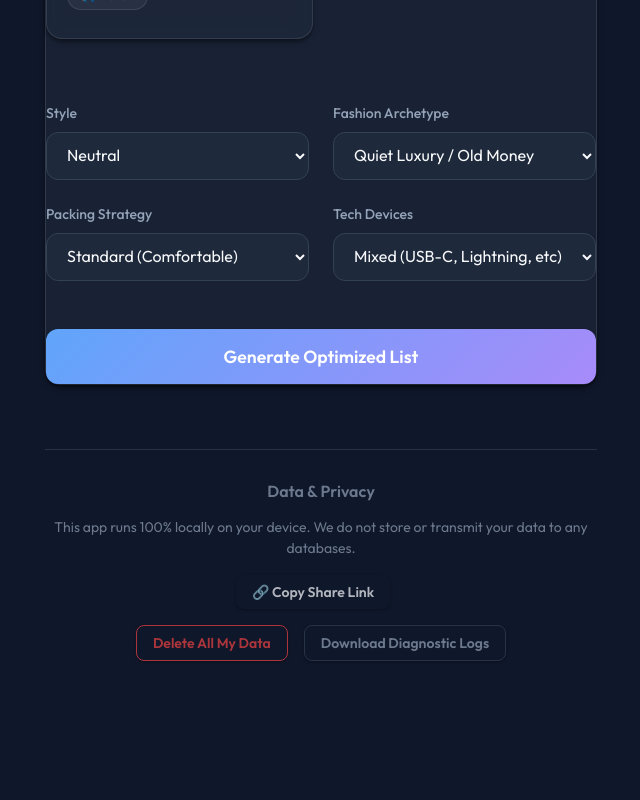
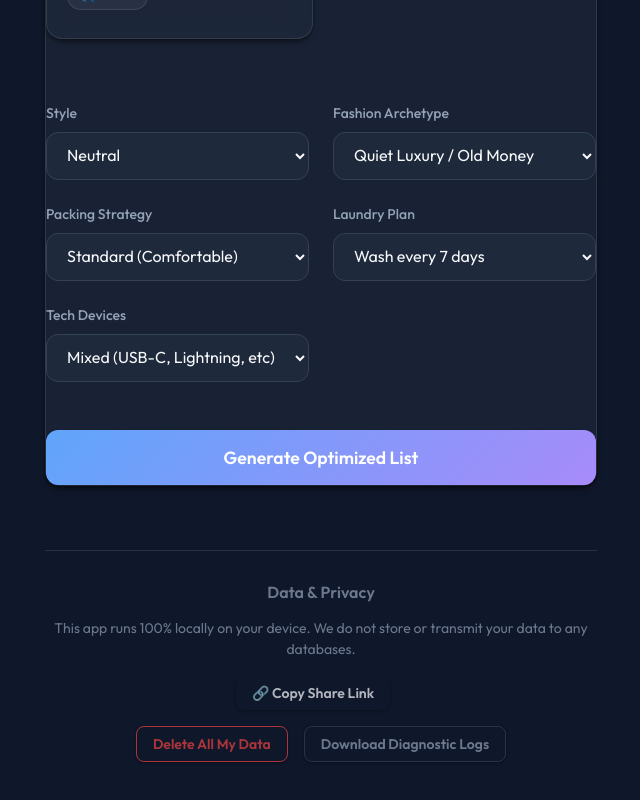
Before and after one commit to jf1shh/Travel-Packing-Optimizer, a React (Vite) app: page / in a window 1280 px wide. Shown: the part 1686-2486 px from the top of the page, without its empty margins (319-959 px from the left). Before the commit the page ends 2459 px from the top, so only its background shows below. Built offline with nearby package versions, Linux system fonts and the light colour scheme.

Commit message:
feat: implement mathematical laundry cycle prediction and UI badges

```diff
--- a/src/App.jsx
+++ b/src/App.jsx
@@ -114,7 +114,7 @@ function App() {
     setLengthUnit(prev => prev === 'cm' ? 'in' : 'cm');
   };
 
-  const handleGenerateList = async ({ destinations, startDate, endDate, gender, palette, travelMode, dailyActivities, dailyDestinations, formWeatherData, packingStrategy, techPorts, suitcaseVolume }) => {
+  const handleGenerateList = async ({ destinations, startDate, endDate, gender, palette, travelMode, dailyActivities, dailyDestinations, formWeatherData, packingStrategy, techPorts, suitcaseVolume, laundryCycle = 7 }) => {
     setIsLoading(true);
     setError(null);
     setWeatherDataArray(null);
@@ -153,7 +153,7 @@ function App() {
       // Unblock main thread to allow loading spinner to render
       await new Promise(resolve => setTimeout(resolve, 50));
 
-      const result = generatePackingList(allWeatherData, duration, gender, suitcaseVolume, palette, travelMode, dailyActivities, wardrobe, packingStrategy, techPorts, dailyDestinations, destinations);
+      const result = generatePackingList(allWeatherData, duration, gender, suitcaseVolume, palette, travelMode, dailyActivities, wardrobe, packingStrategy, techPorts, dailyDestinations, destinations, laundryCycle);
 
       setPackingList(result.list);
       setOutfits(result.outfitCombinations);
--- a/src/components/CapsuleVisualizer.jsx
+++ b/src/components/CapsuleVisualizer.jsx
@@ -144,6 +144,12 @@ const CapsuleVisualizer = ({ outfits, setOutfits, wardrobe, palette, onActivityC
           <div style={{ fontSize: '0.875rem', color: 'var(--text-secondary)', marginBottom: '1rem', fontWeight: '500' }}>
             {outfit.temp !== undefined ? `${Math.round(outfit.temp)}° • ${outfit.weather}` : ''}
 
+            {outfit.isLaundryDay && (
+              <div style={{ marginTop: '0.5rem', display: 'inline-block', background: 'var(--accent-color)', color: '#fff', padding: '0.2rem 0.5rem', borderRadius: '12px', fontSize: '0.75rem', fontWeight: 'bold' }}>
+                👕 Laundry Day
+              </div>
+            )}
+
             <div style={{ marginTop: '0.75rem', display: 'flex', justifyContent: 'center', alignItems: 'center', gap: '0.5rem' }}>
               <span>Activity:</span>
               <select
--- a/src/components/TripForm.jsx
+++ b/src/components/TripForm.jsx
@@ -53,6 +53,7 @@ const TripForm = ({ onSubmit, isLoading, lengthUnit, toggleLengthUnit, tempUnit
   const [preset, setPreset] = useState('away-carry');
   const [packingStrategy, setPackingStrategy] = useState('standard');
   const [techPorts, setTechPorts] = useState('mixed');
+  const [laundryCycle, setLaundryCycle] = useState(7);
   const [length, setLength] = useState('55');
   const [width, setWidth] = useState('34.8');
   const [height, setHeight] = useState('22.8');
@@ -206,6 +207,7 @@ const handleIcsUpload = (e) => {
         formWeatherData,
         packingStrategy,
         techPorts,
+        laundryCycle,
         suitcaseVolume: (parseFloat(length) || 0) * (parseFloat(width) || 0) * (parseFloat(height) || 0)
       });
     }
@@ -509,6 +511,18 @@ const handleIcsUpload = (e) => {
         </div>
 
         <div style={{ display: 'flex', flexDirection: 'column', gap: '0.5rem' }}>
+          <label htmlFor="laundry" style={{ fontSize: '0.875rem', fontWeight: '500', color: 'var(--text-secondary)' }}>Laundry Plan</label>
+          <select id="laundry" value={laundryCycle} onChange={(e) => setLaundryCycle(parseInt(e.target.value))}>
+            <option value={3}>Wash every 3 days</option>
+            <option value={5}>Wash every 5 days</option>
+            <option value={7}>Wash every 7 days</option>
+            <option value={10}>Wash every 10 days</option>
+            <option value={14}>Wash every 14 days</option>
+            <option value={999}>No Laundry (Pack it all)</option>
+          </select>
+        </div>
+
+        <div style={{ display: 'flex', flexDirection: 'column', gap: '0.5rem' }}>
           <label htmlFor="ports" style={{ fontSize: '0.875rem', fontWeight: '500', color: 'var(--text-secondary)' }}>Tech Devices</label>
           <select id="ports" value={techPorts} onChange={(e) => setTechPorts(e.target.value)}>
             <option value="mixed">Mixed (USB-C, Lightning, etc)</option>
--- a/src/services/packerLogic.js
+++ b/src/services/packerLogic.js
@@ -237,7 +237,7 @@ const BASE_ITEMS = {
   }
 };
 
-export const generatePackingList = (weatherDataArray, tripDuration, gender, suitcaseVolume, paletteKey = 'quiet-luxury', travelMode = 'flying', dailyActivities = [], userWardrobe = [], packingStrategy = 'standard', techPorts = 'mixed', dailyDestinations = [], formDestinations = []) => {
+export const generatePackingList = (weatherDataArray, tripDuration, gender, suitcaseVolume, paletteKey = 'quiet-luxury', travelMode = 'flying', dailyActivities = [], userWardrobe = [], packingStrategy = 'standard', techPorts = 'mixed', dailyDestinations = [], formDestinations = [], laundryCycle = 7) => {
   let allItems = [];
   let combinations = [];
 
@@ -290,12 +290,11 @@ export const generatePackingList = (weatherDataArray, tripDuration, gender, suit
   const userShoes = userShoesRaw.sort((a,b) => b.priority - a.priority);
 
   // Base Layers & Mid-Trip Laundry Threshold
-  let baseLayerLimit = Math.min(tripDuration, 7);
+  let baseLayerLimit = Math.min(tripDuration, laundryCycle);
   let hasQuickDry = userTops.some(t => t.material === 'merino' || t.material === 'synthetic');
-  if (hasQuickDry && tripDuration > 3) {
-    baseLayerLimit = 3;
+  if (hasQuickDry && tripDuration > laundryCycle) {
     addItem({ category: 'toiletries', id: 't-laundry', name: 'Travel Laundry Detergent (Sink Wash)', vol: 100, weight: 100, priority: 10, isEssential: true });
-  } else if (tripDuration > 7) {
+  } else if (tripDuration > laundryCycle) {
     addItem({ category: 'toiletries', id: 't-laundry', name: 'Travel Laundry Detergent Packets', vol: 100, weight: 100, priority: 10, isEssential: true });
   }
 
@@ -368,7 +367,7 @@ export const generatePackingList = (weatherDataArray, tripDuration, gender, suit
 
   const combos = [];
   for (let d = 0; d < tripDuration; d++) {
-    const destName = dailyDestinations[d] || formDestinations[0] || 'Unknown';
+    const destName = dailyDestinations[d] || destinations[0] || 'Unknown';
     const destWeatherObj = weatherDataArray.find(w => w.locationName === destName) || weatherDataArray[d % weatherDataArray.length];
     const dailyWeather = destWeatherObj?.weather;
     const dateIndex = d % (dailyWeather?.time?.length || 1);
@@ -419,10 +418,11 @@ export const generatePackingList = (weatherDataArray, tripDuration, gender, suit
 
     combos.push({
       day: d + 1,
-      name: `Day ${d + 1}`,
+      name: `Day ${d + 1} - ${displayWeather}`,
       temp: dailyWeather ? dailyWeather.temperature_2m_max[dateIndex] : 20,
       weather: displayWeather,
       activity: act || '',
+      isLaundryDay: laundryCycle !== 999 && d > 0 && d % laundryCycle === 0,
       ...outfit
     });
   }
```
